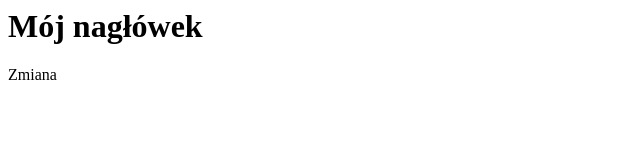
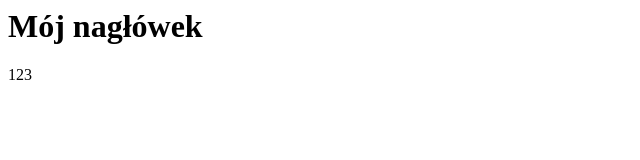
Before and after one commit to kursgita/kursGita, a plain HTML site: page index.html in a window 1280 px wide. Shown: the full height of the page, 0-640 px from the left. Drawn offline with Linux system fonts and the light colour scheme.

```diff
--- a/index.html
+++ b/index.html
@@ -1,2 +1,2 @@
 <h1>Mój nagłówek</h1>
-<div>Zmiana</div>
+<div>123</div>
```
Also changed, not shown: 1 other file.
